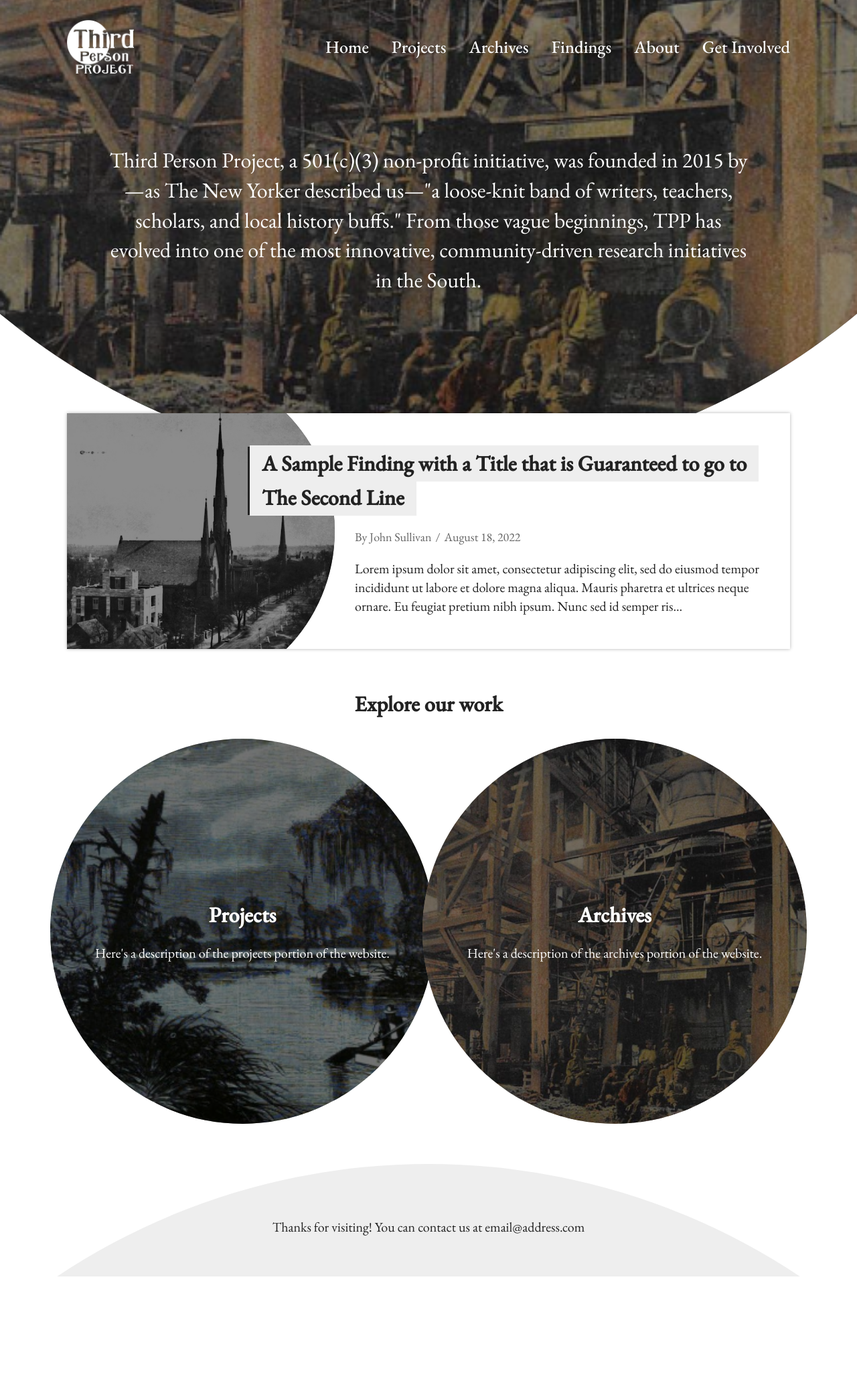
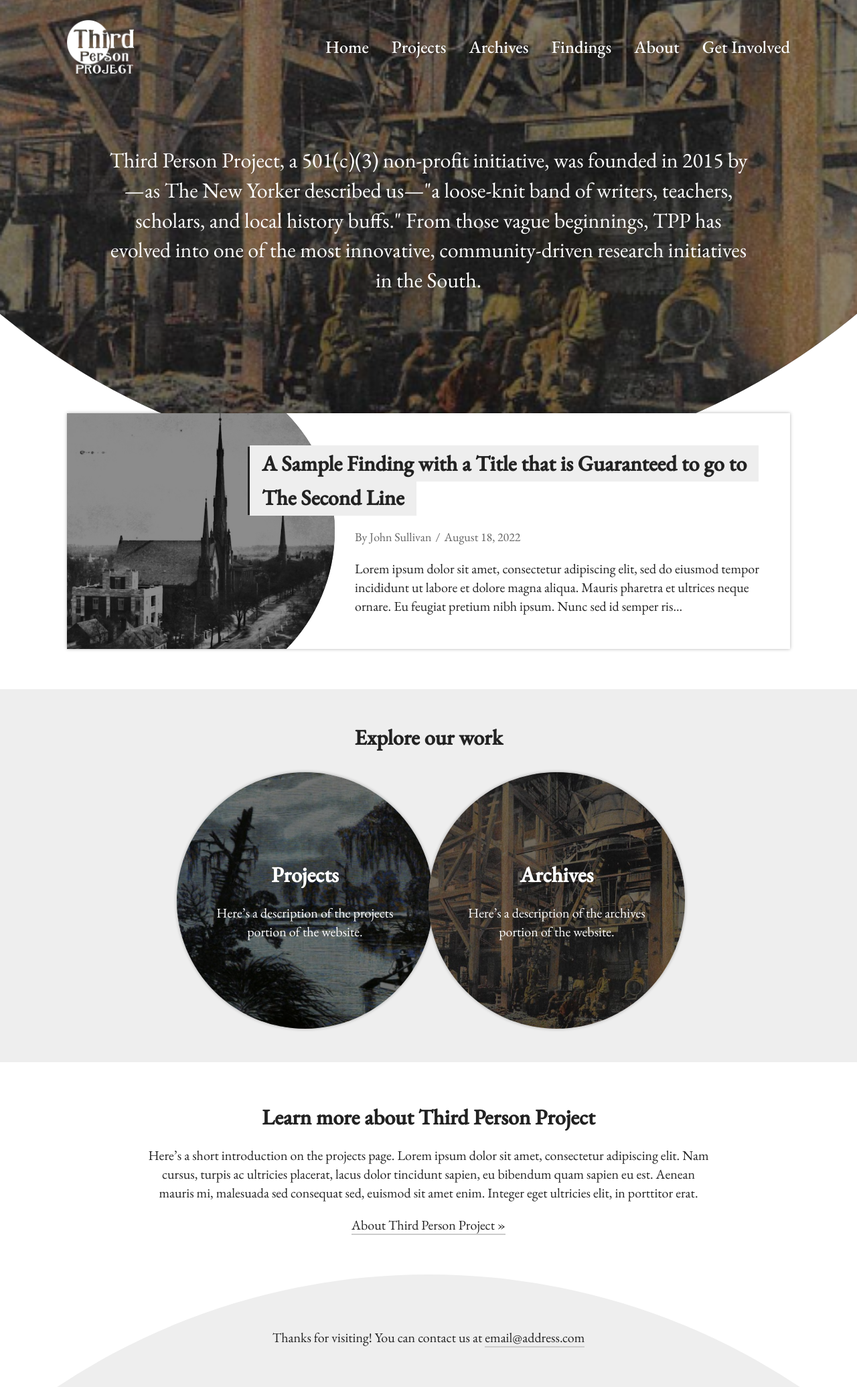
Before and after one commit to minicreative/third-person-project, a Jekyll site: the page built from index.md, in a window 1280 px wide. Shown: the whole page at 67% size. Built offline with Jekyll 4.4.1, drawn with Linux system fonts in a browser that asks for light colours; before the commit the page ends 1906 px from its top, so only the background shows below that.

Commit message:
better homepage and sample content

```diff
--- a/_layouts/home.html
+++ b/_layouts/home.html
@@ -4,15 +4,15 @@
         {% assign item = site.findings | sort: "date" | first %}{% include item.html %}
     </div>
 
-    <div class="home-features columns container">
+    <div class="home-features">
         <h2>{{ page.home_features_header }}</h2>
-        <div class="columns">
+        <div class="columns container">
         {% for feature in page.home_features %}
             <div class="column half"><a href="{{ feature.link }}">
                 <div class="circle-item" style="background-image:url('{{ feature.image }}')">
-                    <div class="inside"><div>
+                    <div class="center-inside"><div>
                         <h2>{{ feature.title }}</h2>
-                        <p>{{ feature.description }}</p>
+                        {{ feature.description | markdownify }}
                     </div></div>
                 </div>
             </a></div>
@@ -20,4 +20,10 @@
         </div>
     </div>
 
+    <div class="home-about content container">
+        <h2>{{ page.home_about_header }}</h2>
+        {{ page.home_about_content | markdownify }}
+        <p><a href="{{ page.home_about_link_url }}">{{ page.home_about_link }} &#187;</a></p>
+    </div>
+
 {% include footer.html %}
--- a/_sass/defaults.scss
+++ b/_sass/defaults.scss
@@ -84,6 +84,10 @@ h3 {
 }
 h4 {
     font-size:18px; font-weight:normal;
+}
+p a {
+    border-bottom:2px solid #ccc;
+    &:hover {border-bottom:2px solid #222;}
 }
 
 // Spacing ===================================================================
--- a/css/main.scss
+++ b/css/main.scss
@@ -17,6 +17,10 @@ $section_pad_: 40px;
 @mixin section_row {
 	margin-top:$section_pad;
 	@include breakpoint(m) {margin-top:$section_pad_;}
+}
+
+@mixin basic_shadow {
+    box-shadow:0px 0px 5px rgba(0,0,0,0.3);
 }
 
 body {overflow-x:hidden;}
@@ -41,14 +45,15 @@ body {overflow-x:hidden;}
     }
 }
 
+.square-item {
+    position:relative; width:100%; height:300px; background-size:cover;
+}
+
 .circle-item {
     position:relative; width:100%; padding-top:100%; border-radius:50%; background-size:cover; overflow:hidden;
-    .inside {
-        position:absolute; top:0px; width:100%; height:100%; text-align:center;
-        display:flex; justify-content:center; align-items:center; padding:$padding;
-        background-color:rgba(0,0,0,0.55); color:white;
-    }
 }
+
+// Reusable Styles
 
 .block-title {
     border-left:3px solid #222; margin-bottom:20px;
@@ -57,8 +62,14 @@ body {overflow-x:hidden;}
         box-decoration-break: clone; -webkit-box-decoration-break: clone;
     }
 }
+.center-inside {
+    position:absolute; top:0px; width:100%; height:100%; text-align:center;
+    display:flex; justify-content:center; align-items:center; padding:$padding;
+    background-color:rgba(0,0,0,0.55); color:white;
+}
 .subtitle {color:#666;}
 .inline-divider {display:inline-block; margin:0px 6px;}
+.section {@include section_row;}
 
 // Site Styles ============================================================
 
@@ -89,7 +100,6 @@ body {overflow-x:hidden;}
 
 .content {
     max-width:840px; @include section_row;
-
     a {
         border-bottom:2px solid #ccc;
         &:hover {border-bottom:2px solid #222;}
@@ -139,13 +149,16 @@ body {overflow-x:hidden;}
 .home-findings{
     position:relative; margin-top:-120px; z-index:5;
     .item {
-        border:0px; box-shadow:0px 0px 5px rgba(0,0,0,0.3); background:white;
+        border:0px; @include basic_shadow; background:white;
     }
 }
 .home-features {
-    @include section_row; text-align:center;
-    .columns {@include row;}
+    @include section_row; background:#eee; padding:50px 0px; text-align:center;
+    .columns {@include row; max-width:720px;}
     .column {
-        .circle-item {width:110%; margin-left:-5%; padding-top:110%;}
+        .circle-item {width:112%; margin-left:-5%; padding-top:112%; @include basic_shadow;}
     }
 }
+.home-about {
+    @include section_row; text-align:center;
+}
--- a/index.md
+++ b/index.md
@@ -23,5 +24,9 @@ home_features:
   description: Here's a description of the archives portion of the website.
   image: "/uploads/Wilmington%20Cotton%20Compress%20-%20postcard%20front.png"
   link: "/archives"
+home_about_header: Learn more about Third Person Project
+home_about_content: Here’s a short introduction on the projects page. Lorem ipsum dolor sit amet, consectetur adipiscing elit. Nam cursus, turpis ac ultricies placerat, lacus dolor tincidunt sapien, eu bibendum quam sapien eu est. Aenean mauris mi, malesuada sed consequat sed, euismod sit amet enim. Integer eget ultricies elit, in porttitor erat.
+home_about_link: About Third Person Project
+home_about_link_url: "/about"
 layout: home
 ---
```
Also changed, not shown: other parts of index.md (+1 -0 lines), archives.md (+3 -2 lines), projects.md (+2 -3 lines), _uploads/Travel by land, Wilmington scene, Leslie_s Popular Monthly of April 1877.png (deleted), _uploads/railway.jpg (added).
